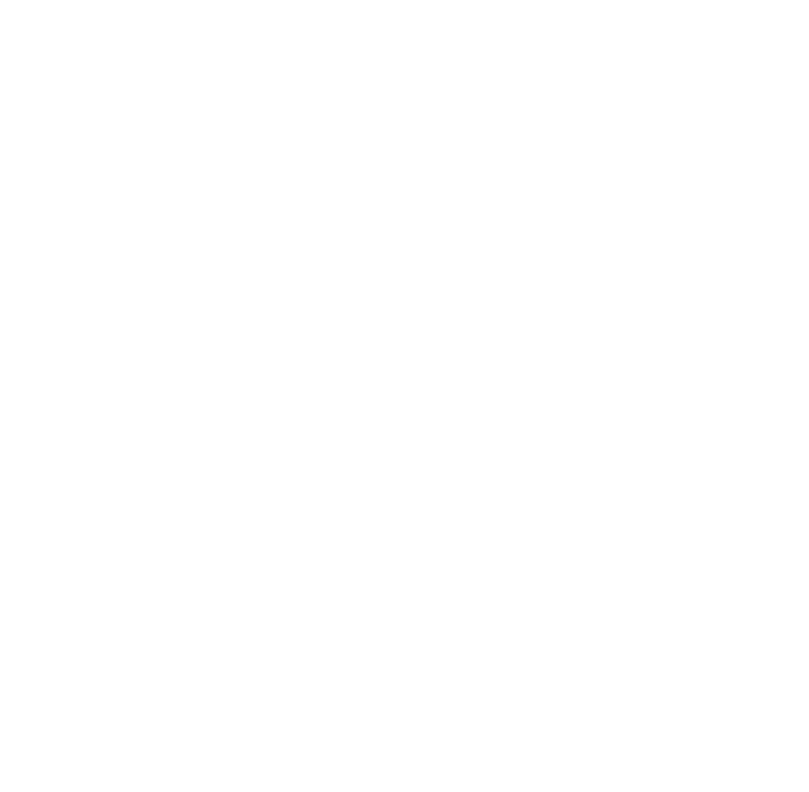
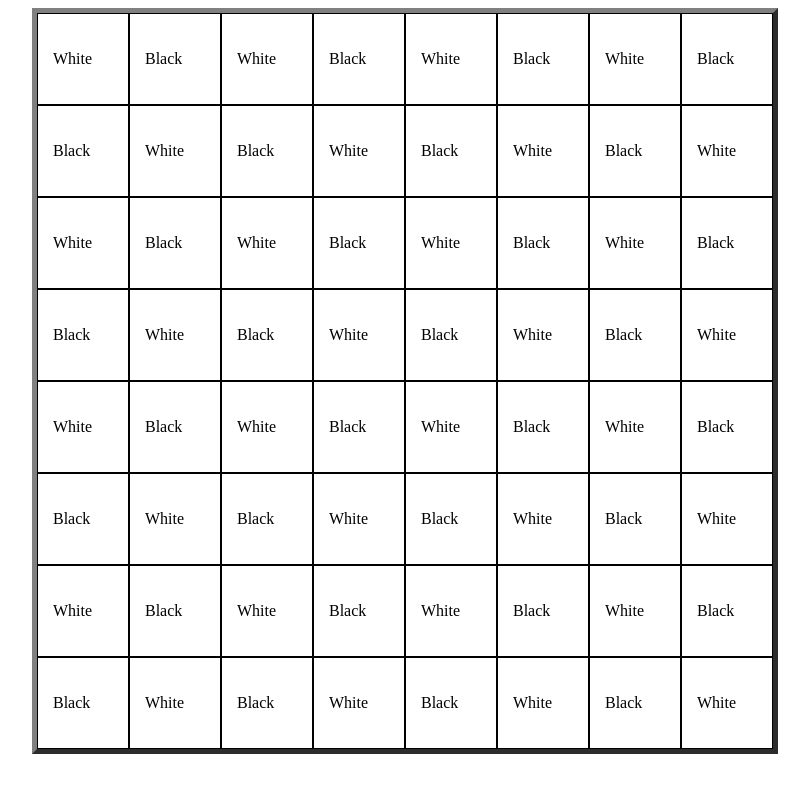
Before and after one commit to LogiteCZ/chess403, a plain HTML site: page index.html in a window 1280 px wide. Shown: the whole page, without its empty margins (235-1044 px from the left). Drawn offline with Linux system fonts and the light colour scheme.

Commit message:
ur mum
ur mum

```diff
--- a/GameBoard.js
+++ b/GameBoard.js
@@ -0,0 +1,28 @@
+function addTable() {
+    var myTableDiv = document.getElementById("myDynamicTable");
+
+    var table = document.createElement('TABLE');
+    table.border = '5';
+
+    var tableBody = document.createElement('TBODY');
+    table.appendChild(tableBody);
+
+    for (var i = 1; i < 9; i++) {
+      var tr = document.createElement('TR');
+      tableBody.appendChild(tr);
+
+      for (var j = 1; j < 9; j++) {
+        var td = document.createElement('TD');
+        td.width = '60';
+        td.height = '60';
+        if (i%2 == j%2) {
+            td.appendChild(document.createTextNode("White"))
+        } else {
+            td.appendChild(document.createTextNode("Black"))
+        }
+        tr.appendChild(td);
+      }
+    }
+    myTableDiv.appendChild(table);
+  }
+  addTable();
--- a/index.html
+++ b/index.html
@@ -1,4 +1,26 @@
 <!DOCTYPE html>
+<html lang="en">
 <head>
-	<script src="GameBoard.js"></script>
+    <meta charset="UTF-8">
+    <meta http-equiv="X-UA-Compatible" content="IE=edge">
+    <meta name="viewport" content="width=device-width, initial-scale=1.0">
+    <title>Document</title>
+
+    <style>
+        table{
+            border-spacing: 0;
+			margin-left: auto;
+  			margin-right: auto;
+        }
+        th, td{
+            padding: 15px 15px;
+            border: 1px solid #000;
+        }
+    </style>
+
 </head>
+<body id="body">
+	<div id="myDynamicTable"></div>
+    <script src="GameBoard.js"></script>
+</body>
+</html>
```
